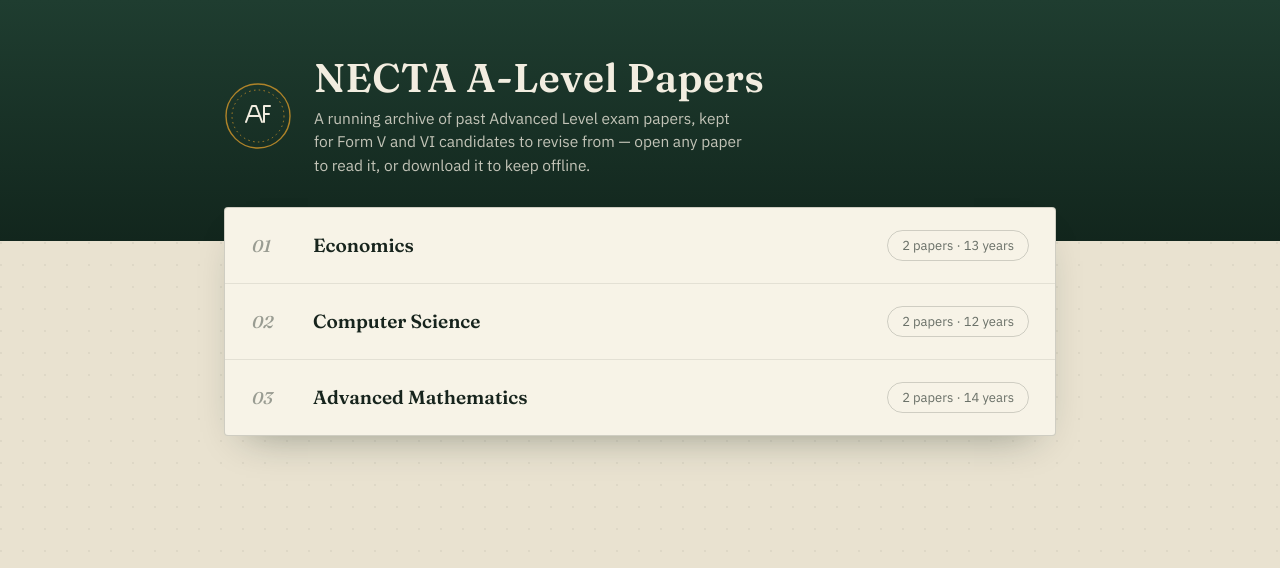
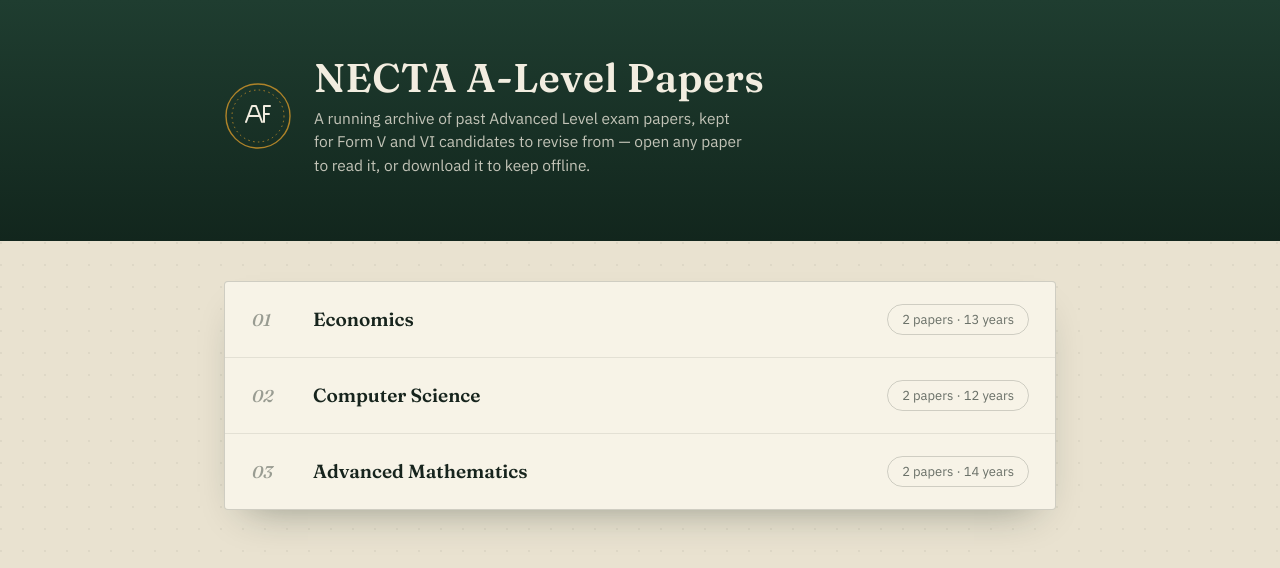
Before and after one commit to visualixefoundation/necta-exams, a Next.js app: page / in a window 1280 px wide. Shown: the top 568 px of the page. Built offline with nearby package versions, Linux system fonts and the light colour scheme.

Commit message:
Move category list down below the header band

```diff
--- a/app/globals.css
+++ b/app/globals.css
@@ -180,7 +180,7 @@
 /* ---------- Register (home list) ---------- */
 
 .register {
-  margin: -34px auto 64px;
+  margin: 40px auto 64px;
   position: relative;
   z-index: 2;
 }
@@ -264,7 +264,7 @@
 /* ---------- Year list (subject page) ---------- */
 
 .years {
-  margin: -34px auto 64px;
+  margin: 40px auto 64px;
   position: relative;
   z-index: 2;
 }
```
